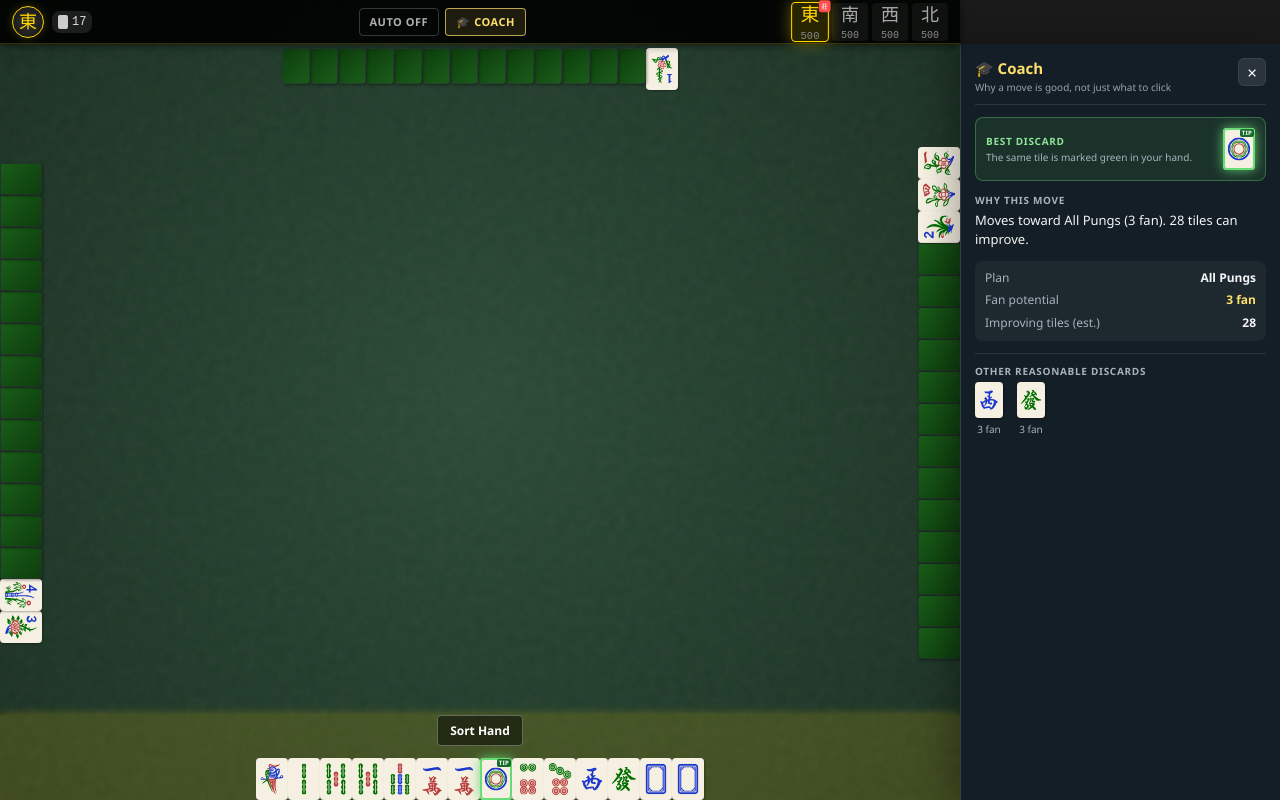
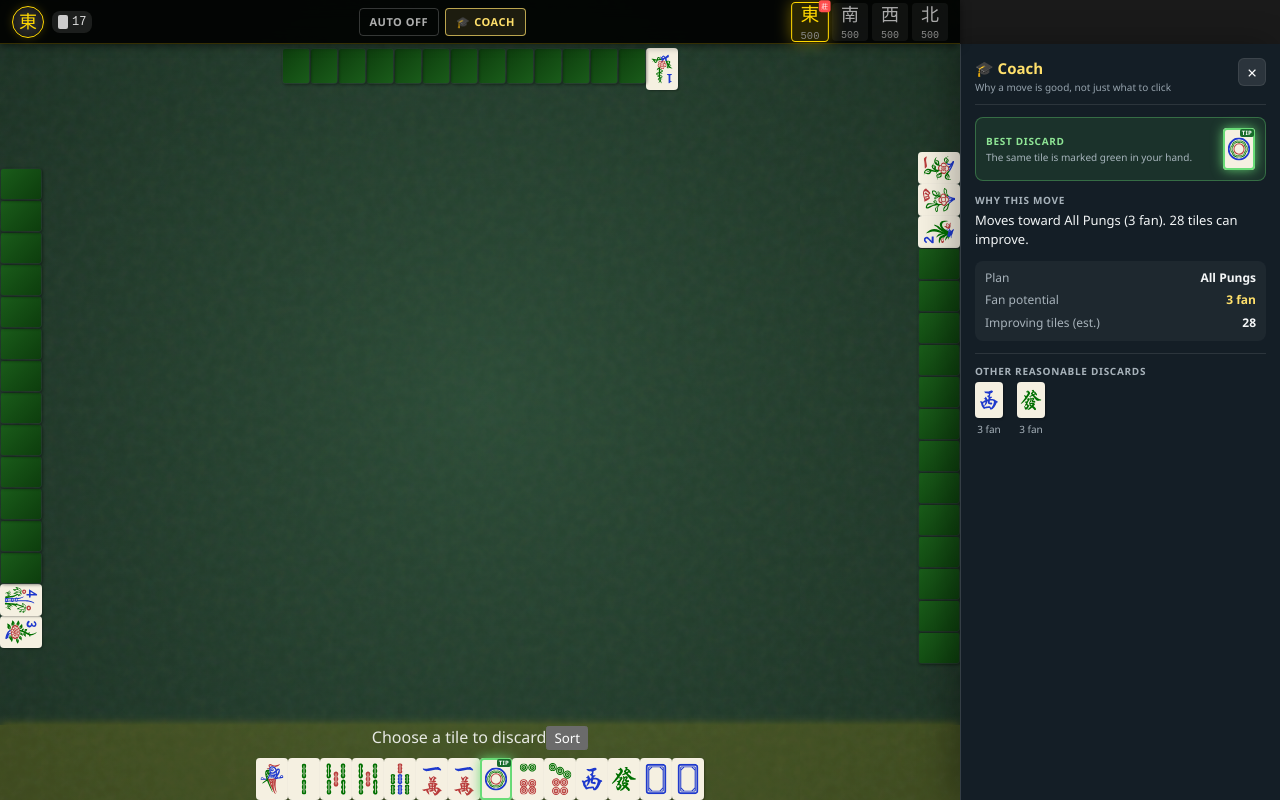
Before and after one commit to Kimeiga/hkos, a React (Vite) app: page / in a window 1280 px wide. Built offline with nearby package versions, Linux system fonts and the light colour scheme.

Commit message:
Move discard guidance into the human hand layout

```diff
--- a/src/components/PlayerHand.tsx
+++ b/src/components/PlayerHand.tsx
@@ -36,7 +36,6 @@ export const PlayerHand: React.FC<PlayerHandProps> = ({
   canDiscard,
 }) => {
   const showTiles = isHuman || position === 'bottom';
-  // Determine rotation based on position
   let rotation: 0 | 90 | 180 | 270 = 0;
   if (position === 'left') rotation = 90;
   if (position === 'right') rotation = 270;
@@ -45,29 +44,6 @@ export const PlayerHand: React.FC<PlayerHandProps> = ({
 
   return (
     <div className={`player-hand ${position} ${isCurrentTurn ? 'current-turn' : ''}`}>
-      {/* Sort Button Logic (Human Only) - Top of Stack/Overlay */}
-      {isHuman && onSort && (
-        <button
-          className="sort-button-integrated"
-          onClick={onSort}
-          style={{
-            marginBottom: '4px',
-            padding: '6px 12px',
-            fontSize: '12px',
-            fontWeight: 'bold',
-            background: 'rgba(0,0,0,0.5)',
-            color: '#fff',
-            border: '1px solid rgba(255,255,255,0.3)',
-            borderRadius: '4px',
-            cursor: 'pointer',
-            pointerEvents: 'auto',
-          }}
-        >
-          Sort Hand
-        </button>
-      )}
-
-      {/* Discard pile - MOVED TO TOP (Furthest from Player) */}
       {discards.length > 0 && (
         <div className={`discard-pile ${isVertical ? 'discard-pile-vertical' : ''}`}>
           {discards.map(tile => (
@@ -81,19 +57,24 @@ export const PlayerHand: React.FC<PlayerHandProps> = ({
         </div>
       )}
 
-      {/* Hand Composite: Grouping Exposed (Melds/Flowers) and Active Hand inline */}
+      {isHuman && canDiscard && (
+        <div className="human-action-row" role="status" aria-live="polite">
+          <span className={`hand-instruction ${selectedTile ? 'confirm' : ''}`}>
+            {selectedTile ? 'Selected — tap again to discard' : 'Choose a tile to discard'}
+          </span>
+          {onSort && (
+            <button className="sort-button-integrated" onClick={onSort}>
+              Sort
+            </button>
+          )}
+        </div>
+      )}
+
       <div className={`hand-composite ${position}`}>
-        {/* Flowers - Direct Children */}
         {flowers.map(tile => (
           <Tile key={`flower-${tile.instanceId}`} tile={tile} rotation={rotation} className="flower-tile" />
         ))}
 
-        {/* Melds - Wrapper per meld is still needed for grouping 3 tiles, but we can style it inline */}
-        {/* Actually, if we want TRUE wrapping where melds wrap, we keep the meld wrapper.
-            User complaint: "separate divs is still causing the issue" -> implies the GROUP div for flowers/melds.
-            The individual MELD div (holding 3 tiles) should stay together.
-            But we want [Flower] [Flower] [Meld] [Meld] [Hand] all in one stream.
-        */}
         {melds.map((meld, i) => (
           <div key={`meld-${i}`} className={`meld ${isVertical ? 'meld-vertical' : ''}`}>
             {meld.tiles.map((tile) => (
@@ -107,11 +88,6 @@ export const PlayerHand: React.FC<PlayerHandProps> = ({
           </div>
         ))}
 
-        {/* Hand tiles - We likely want these to be direct children too?
-            User said "player hand which is the main flexbox".
-            If we keep <div className="hand-tiles">, that div is a block.
-            If we want hand tiles to wrap WITH flowers, we must UNWRAP hand-tiles too.
-        */}
         <AnimatePresence mode="popLayout">
           {tiles.map((tile, index) => {
             const isLastTile = index === tiles.length - 1;
@@ -119,7 +95,7 @@ export const PlayerHand: React.FC<PlayerHandProps> = ({
             const customAnim = isJustDrawn ? {
               initial: { opacity: 0, y: -40 },
               animate: { opacity: 1, y: 0 },
-              transition: { duration: 0.4, ease: "easeOut" }
+              transition: { duration: 0.4, ease: 'easeOut' }
             } : undefined;
 
             return (
@@ -135,7 +111,7 @@ export const PlayerHand: React.FC<PlayerHandProps> = ({
                 animationProps={customAnim}
                 className="hand-tile"
               />
-            )
+            );
           })}
         </AnimatePresence>
       </div>
```
